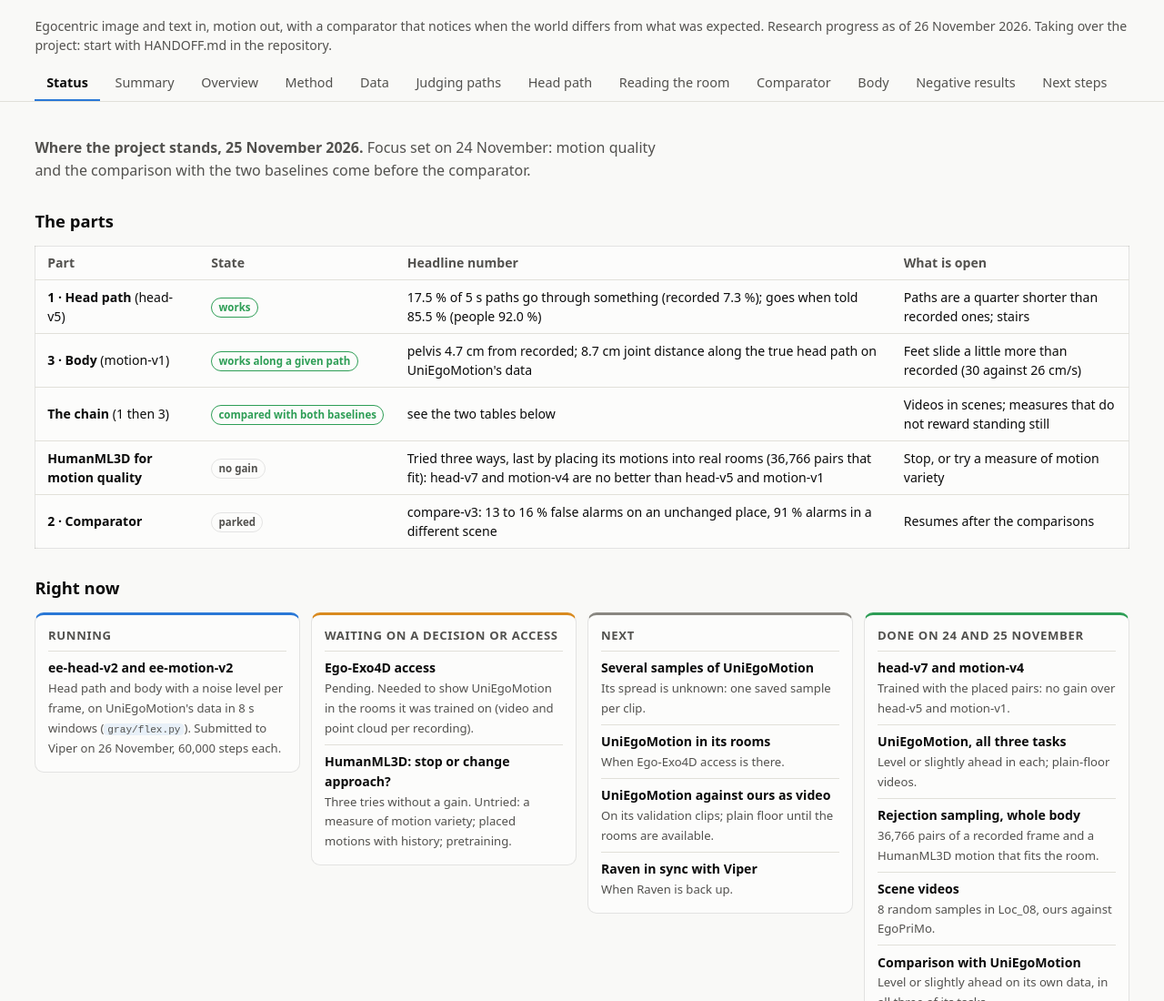
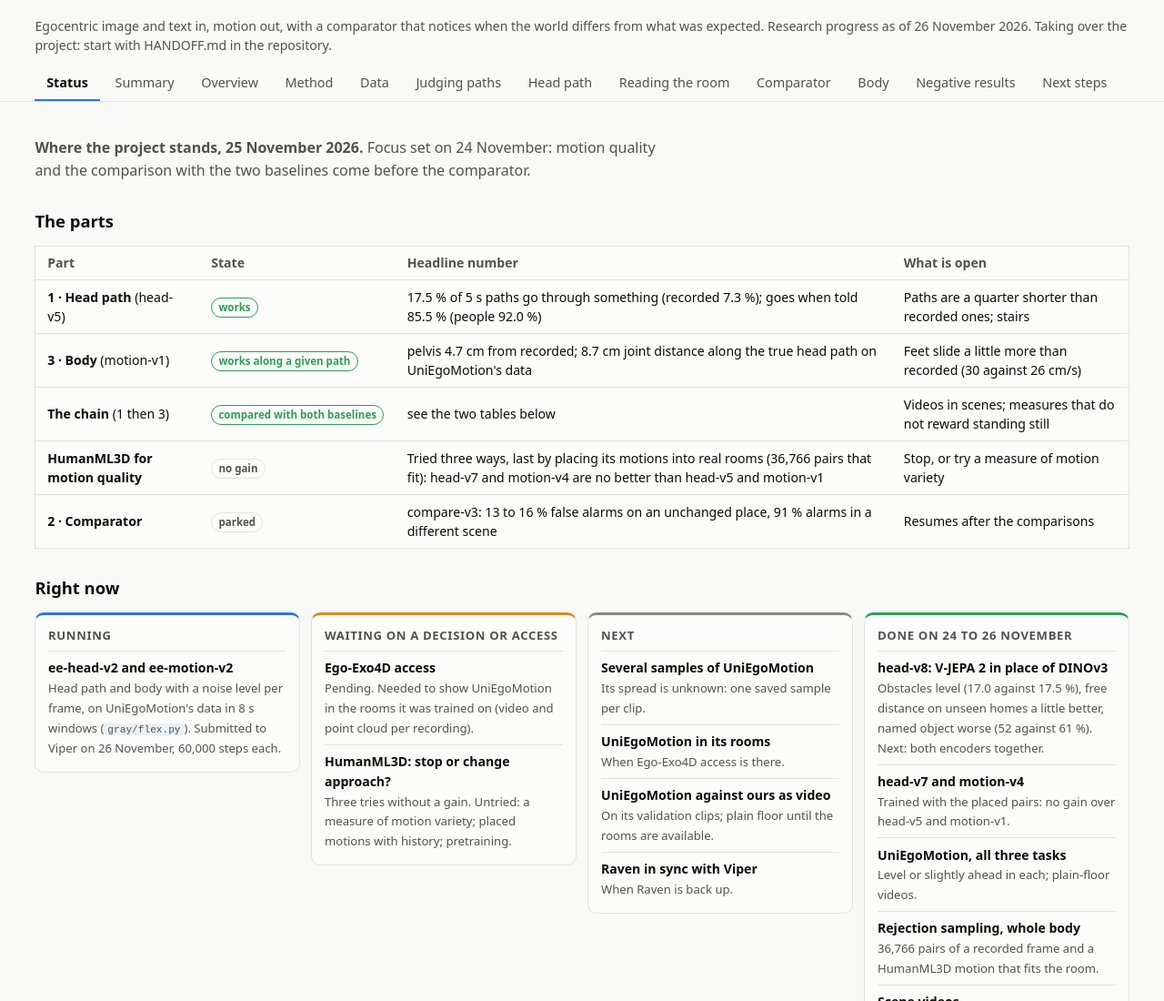
Before and after one commit to ernaz100/gray, a plain HTML site: page docs/index.html in a window 1280 px wide. Shown: the top 1100 px of the page at 91% size. Drawn offline with Linux system fonts and the light colour scheme.

Commit message:
head-v8 (V-JEPA 2 in place of DINOv3): obstacles level, unseen-room free distance slightly better, named object worse
Co-Authored-By: Claude Opus 5.5 <noreply@anthropic.com>
Claude-Session: https://claude.ai/code/session_016T4Uy4Q3Bgcx11Rjxf7Vai

```diff
--- a/docs/index.html
+++ b/docs/index.html
@@ -237,7 +237,8 @@ td.best { font-weight: 600; }
       <div class="it"><b>UniEgoMotion against ours as video</b><span>On its validation clips; plain floor until the rooms are available.</span></div>
       <div class="it"><b>Raven in sync with Viper</b><span>When Raven is back up.</span></div>
     </div>
-    <div class="col done"><h4>Done on 24 and 25 November</h4>
+    <div class="col done"><h4>Done on 24 to 26 November</h4>
+      <div class="it"><b>head-v8: V-JEPA 2 in place of DINOv3</b><span>Obstacles level (17.0 against 17.5 %), free distance on unseen homes a little better, named object worse (52 against 61 %). Next: both encoders together.</span></div>
       <div class="it"><b>head-v7 and motion-v4</b><span>Trained with the placed pairs: no gain over head-v5 and motion-v1.</span></div>
       <div class="it"><b>UniEgoMotion, all three tasks</b><span>Level or slightly ahead in each; plain-floor videos.</span></div>
       <div class="it"><b>Rejection sampling, whole body</b><span>36,766 pairs of a recorded frame and a HumanML3D motion that fits the room.</span></div>
```
Also changed, not shown: 3 other files.
